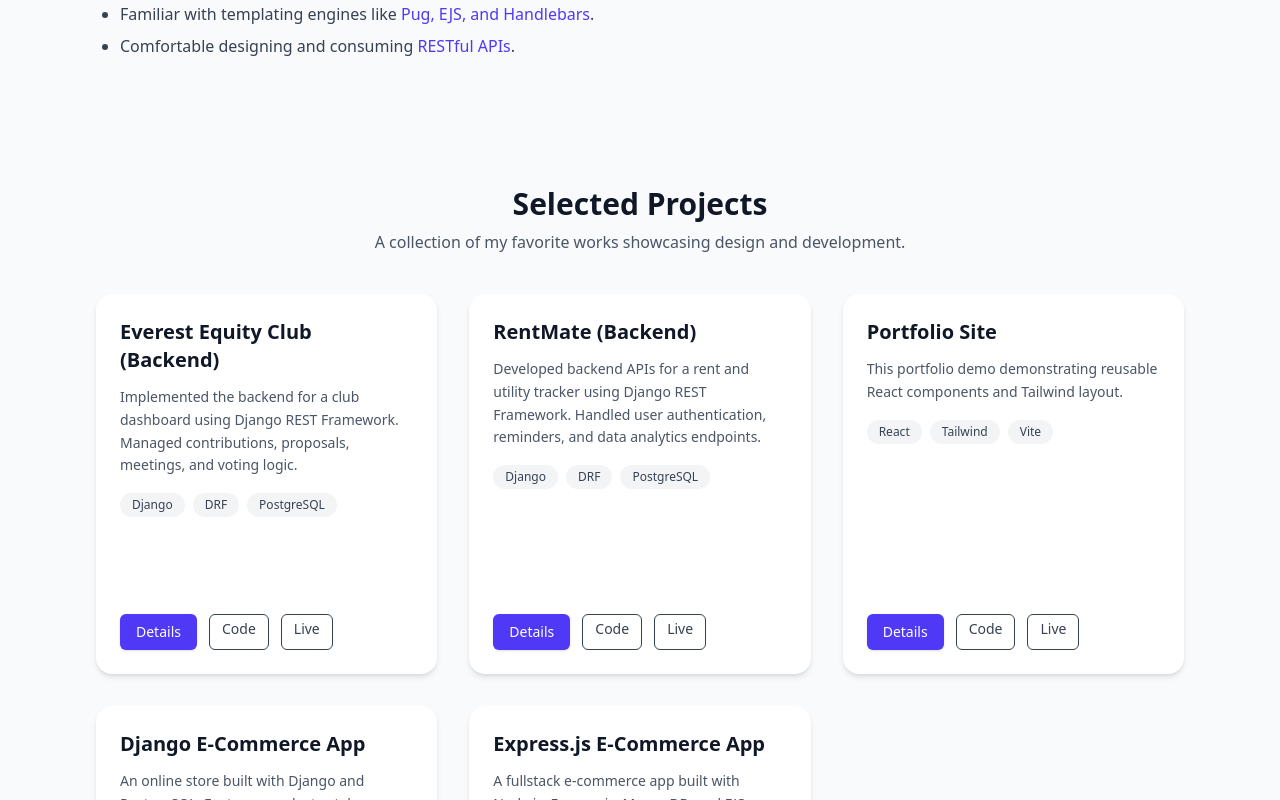
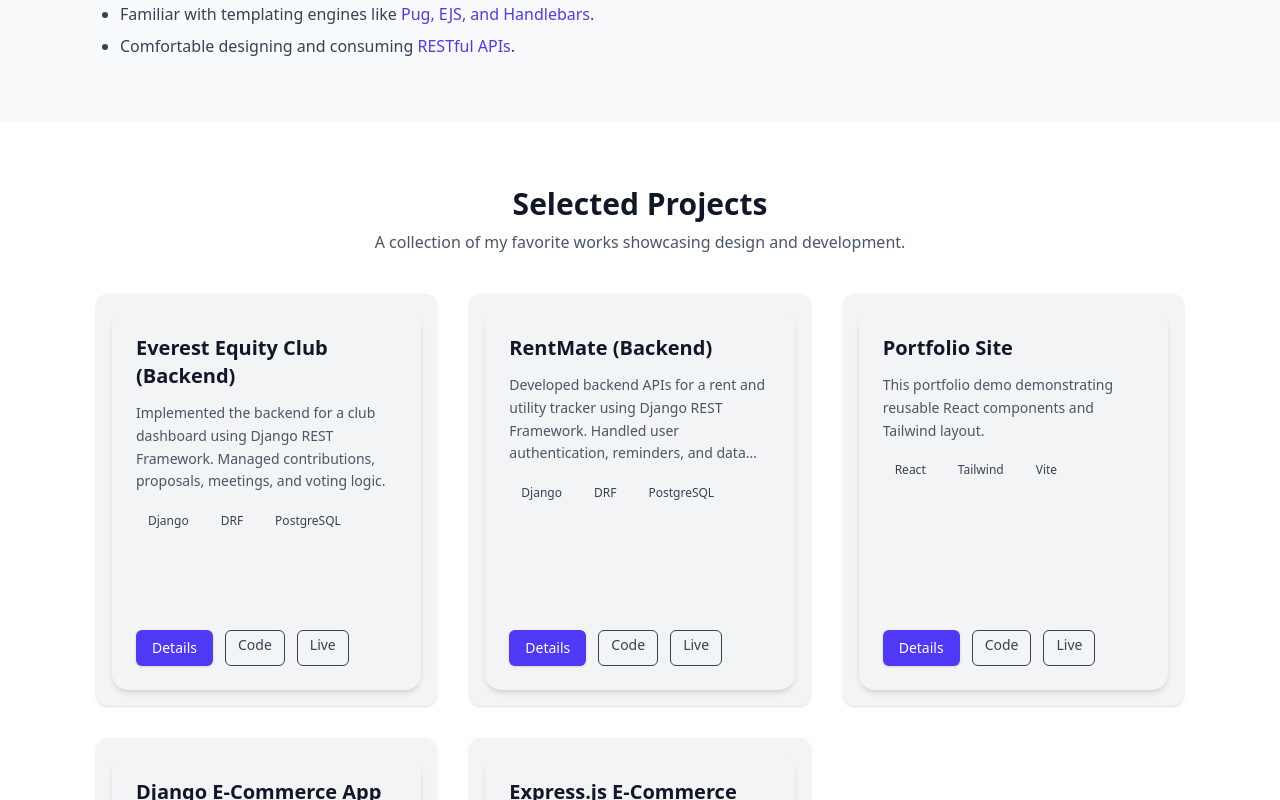
Before and after one commit to sabinpr/My-Portfolio, a React (Vite) app: page / in a window 1280 px wide. Shown: the part 1120-1920 px from the top of the page. Built offline with nearby package versions, Linux system fonts and the light colour scheme.

Commit message:
Improve CSS

```diff
--- a/src/components/Footer.jsx
+++ b/src/components/Footer.jsx
@@ -1,13 +1,23 @@
 import Container from "./Container";
 
-const techBadge =
-  "font-medium transition-all duration-500 bg-clip-text text-transparent";
+const TechBadge = ({ children }) => (
+  <span
+    className="font-medium bg-clip-text text-transparent
+               bg-gradient-to-r from-indigo-600 to-purple-600
+               dark:from-indigo-400 dark:to-purple-400
+               transition-all duration-500
+               hover:from-purple-600 hover:to-indigo-600 dark:hover:from-purple-400 dark:hover:to-indigo-400
+               drop-shadow-[0_1px_2px_rgba(0,0,0,0.3)]"
+  >
+    {children}
+  </span>
+);
 
 export default function Footer() {
   const year = new Date().getFullYear();
 
   return (
-    <footer className="py-8 border-t dark:border-gray-800 bg-gray-50 dark:bg-gray-900 transition-colors duration-500">
+    <footer className="relative py-8 bg-gray-50 dark:bg-gray-900 transition-colors duration-500 border-t border-gray-200 dark:border-gray-800">
       <Container className="flex flex-col sm:flex-row items-center justify-between gap-3 text-sm text-gray-600 dark:text-gray-400">
         {/* Copyright */}
         <p className="text-center sm:text-left">
@@ -20,18 +30,8 @@ export default function Footer() {
 
         {/* Technology Credits */}
         <p className="text-center sm:text-right flex flex-wrap gap-2 justify-center sm:justify-end">
-          Built with{" "}
-          <span
-            className={`${techBadge} bg-gradient-to-r from-indigo-500 to-purple-500 hover:from-purple-500 hover:to-indigo-500`}
-          >
-            React
-          </span>{" "}
-          +{" "}
-          <span
-            className={`${techBadge} bg-gradient-to-r from-sky-400 to-indigo-400 hover:from-indigo-400 hover:to-sky-400`}
-          >
-            TailwindCSS
-          </span>
+          Built with <TechBadge>React</TechBadge> +{" "}
+          <TechBadge>TailwindCSS</TechBadge>
         </p>
       </Container>
     </footer>
--- a/src/components/Navbar.jsx
+++ b/src/components/Navbar.jsx
@@ -16,7 +16,7 @@ export default function Navbar({ onThemeToggle, dark, onOpenNav, navOpen }) {
   };
 
   return (
-    <header className="sticky top-0 z-50 bg-white/70 dark:bg-gray-900/70 backdrop-blur border-b border-gray-200 dark:border-gray-800 transition-colors duration-300">
+    <header className="sticky top-0 z-50 bg-gray-50 dark:bg-gray-900/70 backdrop-blur border-b border-gray-200 dark:border-gray-800 transition-colors duration-300">
       <Container>
         <div className="flex items-center justify-between py-4">
           {/* Logo + Desktop Nav */}
--- a/src/components/ProjectCard.jsx
+++ b/src/components/ProjectCard.jsx
@@ -9,7 +9,7 @@ export default function ProjectCard({ p = {}, onOpen = () => {} }) {
     "px-3 py-1 border rounded-md text-sm text-gray-700 dark:text-gray-200 hover:border-indigo-500 hover:text-indigo-600 dark:hover:text-indigo-400 transition-all duration-300 hover:scale-105";
 
   return (
-    <div className="bg-white dark:bg-gray-800 rounded-2xl p-6 shadow-md hover:shadow-xl hover:-translate-y-2 transition-all duration-300 flex flex-col justify-between h-[380px]">
+    <div className="bg-gray-100 dark:bg-gray-800 rounded-2xl p-6 shadow-md hover:shadow-xl hover:-translate-y-2 transition-all duration-300 flex flex-col justify-between h-[380px]">
       {/* Optional Image */}
       {p?.image && (
         <div className="mb-4 rounded-lg overflow-hidden">
--- a/src/components/Projects.jsx
+++ b/src/components/Projects.jsx
@@ -1,4 +1,4 @@
-import { useState, useEffect, useRef } from "react";
+import { useEffect, useState, useRef } from "react";
 import Container from "./Container";
 import ProjectCard from "./ProjectCard";
 import { projects } from "../data/projects";
@@ -12,10 +12,10 @@ export default function Projects({ onOpenProject }) {
       ([entry]) => {
         if (entry.isIntersecting) {
           setVisible(true);
-          observer.disconnect(); // trigger only once
+          observer.disconnect();
         }
       },
-      { threshold: 0.2 } // trigger when 20% of the section is visible
+      { threshold: 0.2 }
     );
 
     if (sectionRef.current) observer.observe(sectionRef.current);
@@ -32,11 +32,15 @@ export default function Projects({ onOpenProject }) {
   const gridClass =
     "mt-10 grid grid-cols-1 sm:grid-cols-2 lg:grid-cols-3 gap-8";
 
+  // Project card class to match Skills cards
+  const projectCardClass =
+    "p-4 rounded-xl bg-gray-100 dark:bg-gray-800 text-gray-700 dark:text-gray-200 shadow-sm hover:shadow-lg transform hover:-translate-y-1 hover:scale-105 transition-all duration-300";
+
   return (
     <section
       id="projects"
       ref={sectionRef}
-      className="py-16 bg-gray-50 dark:bg-gray-950 scroll-mt-24"
+      className="py-16 bg-white dark:bg-gray-950 scroll-mt-24 transition-colors duration-500"
     >
       <Container>
         <h2
@@ -54,7 +58,11 @@ export default function Projects({ onOpenProject }) {
 
         <div className={gridClass}>
           {projects.map((project, i) => (
-            <div key={project.id} style={fadeInStyle(i + 2)}>
+            <div
+              key={project.id}
+              style={fadeInStyle(i + 2)}
+              className={projectCardClass}
+            >
               <ProjectCard p={project} onOpen={onOpenProject} />
             </div>
           ))}
```
